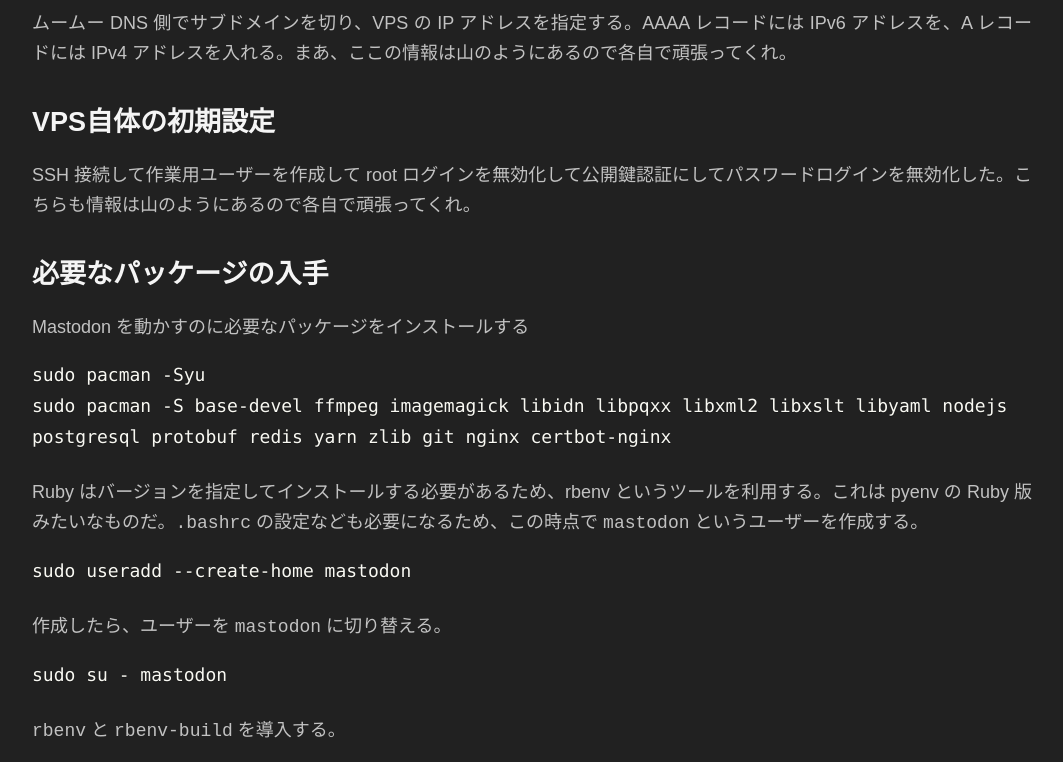
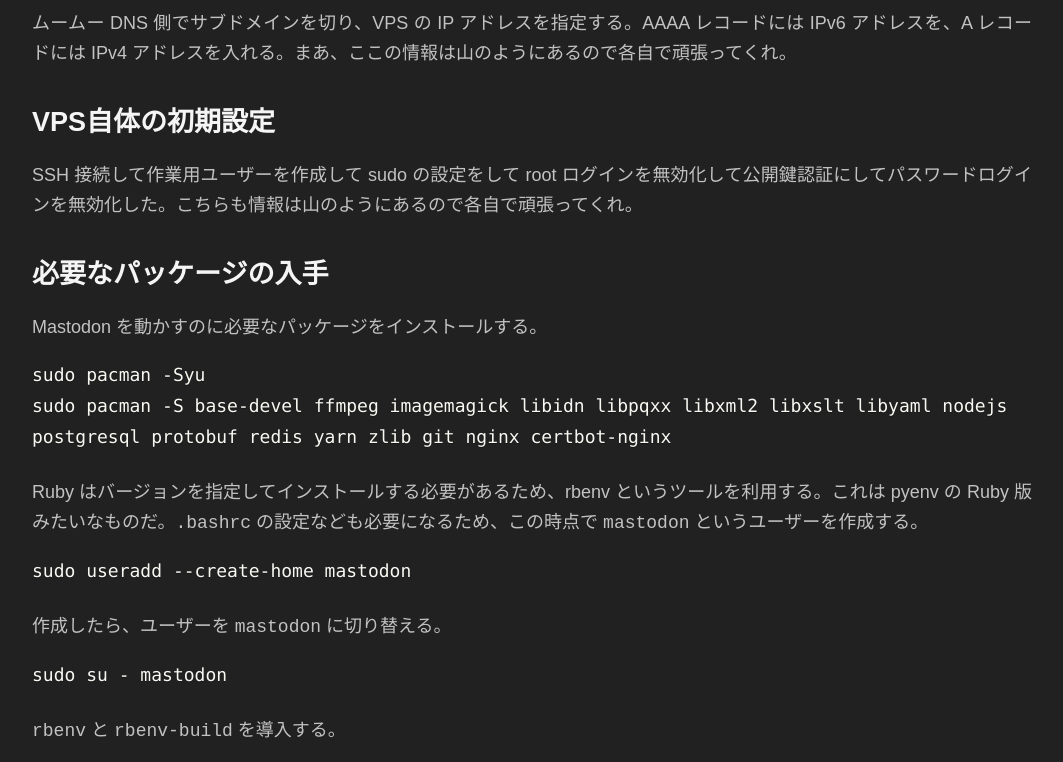
Before and after one commit to takker99/misoni.me, a Gatsby site: page /blog/2020-10-04/ in a window 1280 px wide. Shown: the part 1413-2175 px from the top of the page, without its empty margins (108-1171 px from the left). Built offline with nearby package versions, Linux system fonts and the light colour scheme; Gatsby itself is replaced by a stand-in of ours; some packages are replaced by stand-ins of ours; code samples lack their colours.

Commit message:
クソしょうもないtypo修正をいちいちpushしてGitHub Actionsを動かしてしまって申し訳ありません

````diff
--- a/content/blog/2020-10-04/index.md
+++ b/content/blog/2020-10-04/index.md
@@ -22,11 +22,11 @@
 
 ## VPS自体の初期設定
 
-SSH 接続して作業用ユーザーを作成して root ログインを無効化して公開鍵認証にしてパスワードログインを無効化した。こちらも情報は山のようにあるので各自で頑張ってくれ。
+SSH 接続して作業用ユーザーを作成して sudo の設定をして root ログインを無効化して公開鍵認証にしてパスワードログインを無効化した。こちらも情報は山のようにあるので各自で頑張ってくれ。
 
 ## 必要なパッケージの入手
 
-Mastodon を動かすのに必要なパッケージをインストールする
+Mastodon を動かすのに必要なパッケージをインストールする。
 
 ```bash
 sudo pacman -Syu
````
